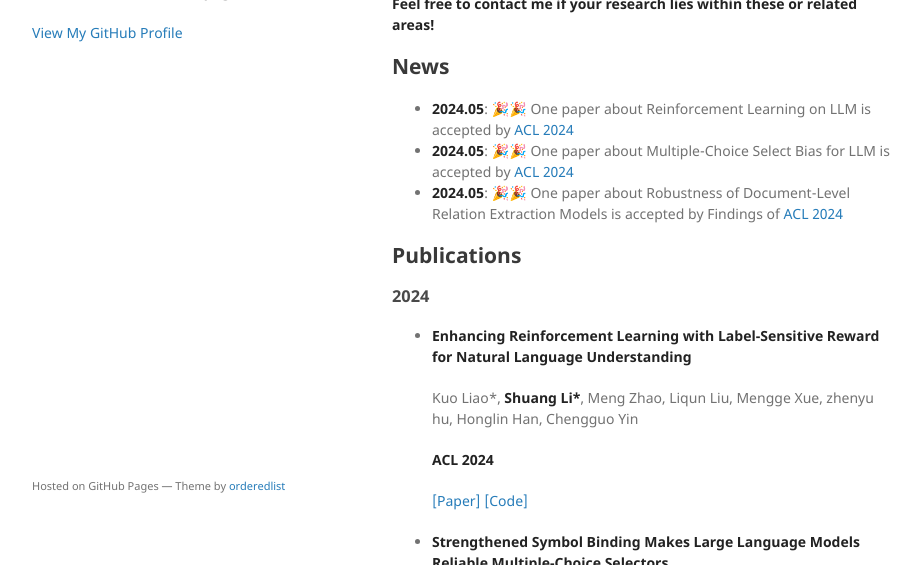
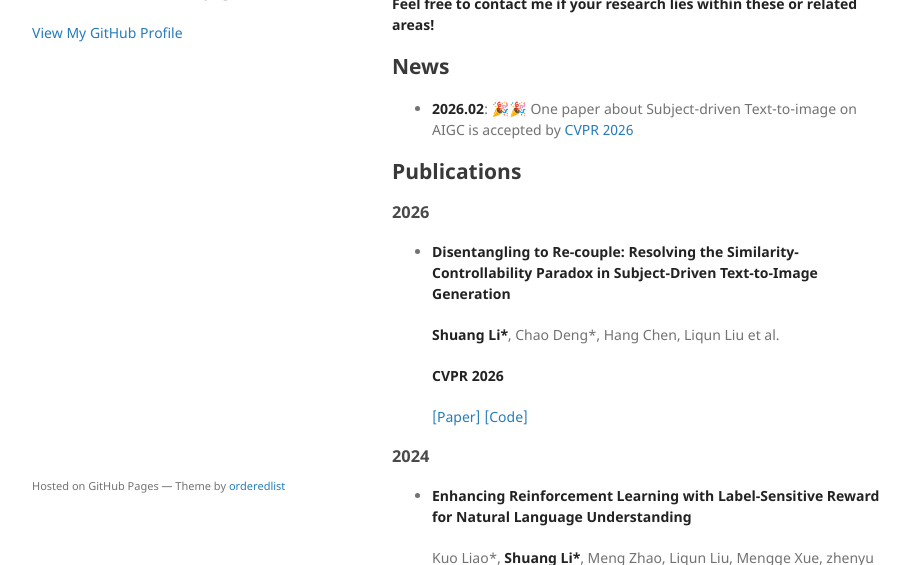
Before and after one commit to thulishuang/thulishuang.github.io, a Jekyll site: the page built from index.md, in a window 1280 px wide and 900 px high, cut to the strip 335-900 px from the top of the window. Shown: the whole strip, without its empty margins (178-1099 px from the left). Built offline with Jekyll 4.4.1, drawn with Linux system fonts in a browser that asks for light colours; our own code applies the rules of GitHub Pages for plain Markdown files.

Commit message:
Update index.md with new publications and news
Added new publication and news entry for CVPR 2026.

```diff
--- a/index.md
+++ b/index.md
@@ -16,11 +16,18 @@ Contact: <lishuangthss@gmail.com>
 
 ## News
 
-- **2024.05**: 🎉🎉 One paper about Reinforcement Learning on LLM is accepted by [ACL 2024](https://2024.aclweb.org/)
-- **2024.05**: 🎉🎉 One paper about Multiple-Choice Select Bias for LLM is accepted by [ACL 2024](https://2024.aclweb.org/)
-- **2024.05**: 🎉🎉 One paper about Robustness of Document-Level Relation Extraction Models is accepted by Findings of [ACL 2024](https://2024.aclweb.org/)
+- **2026.02**: 🎉🎉 One paper about Subject-driven Text-to-image on AIGC is accepted by [CVPR 2026](https://cvpr.thecvf.com/)
 
 ## Publications
+
+### 2026
+- **Disentangling to Re-couple: Resolving the Similarity-Controllability Paradox in Subject-Driven Text-to-Image Generation**
+
+  **Shuang Li\***, Chao Deng\*, Hang Chen, Liqun Liu et al.
+
+  **CVPR 2026**
+
+  [[Paper]]() [[Code]]()
 
 ### 2024
 - **Enhancing Reinforcement Learning with Label-Sensitive Reward for Natural Language Understanding**
```
